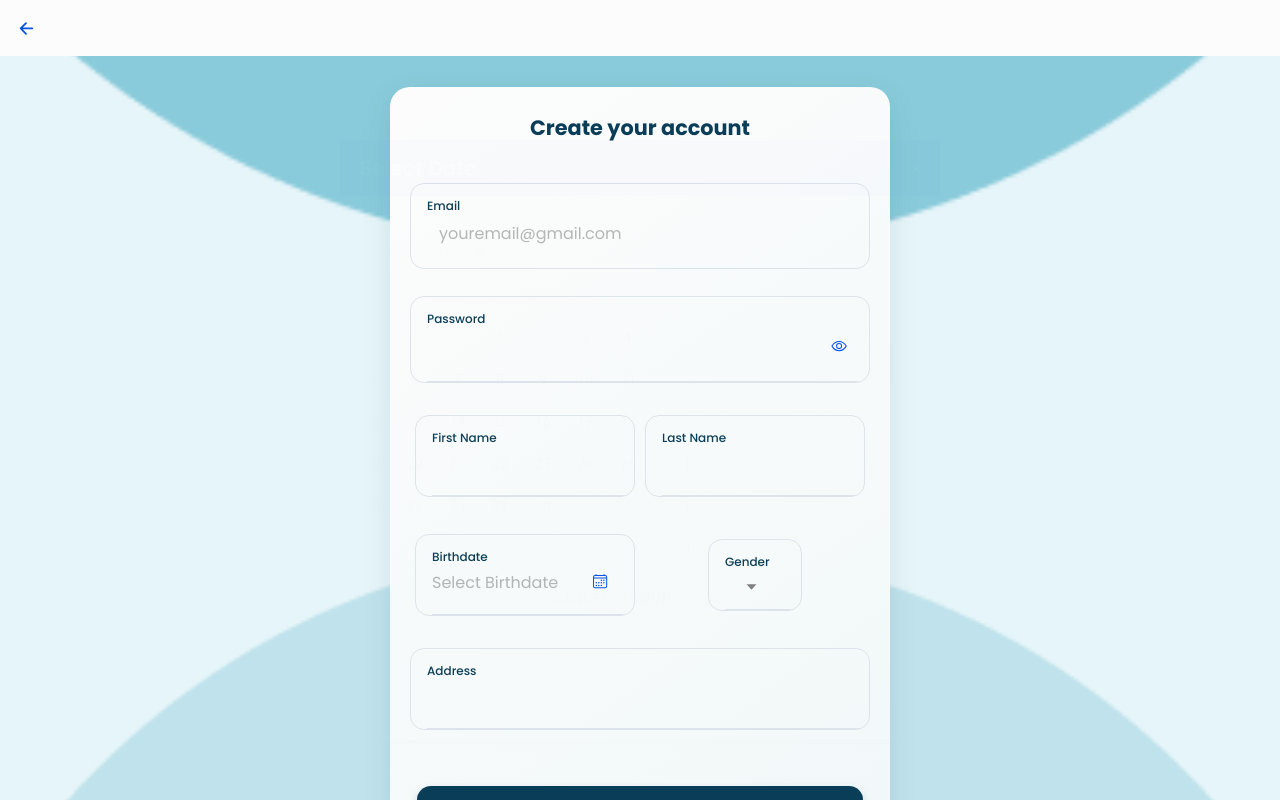
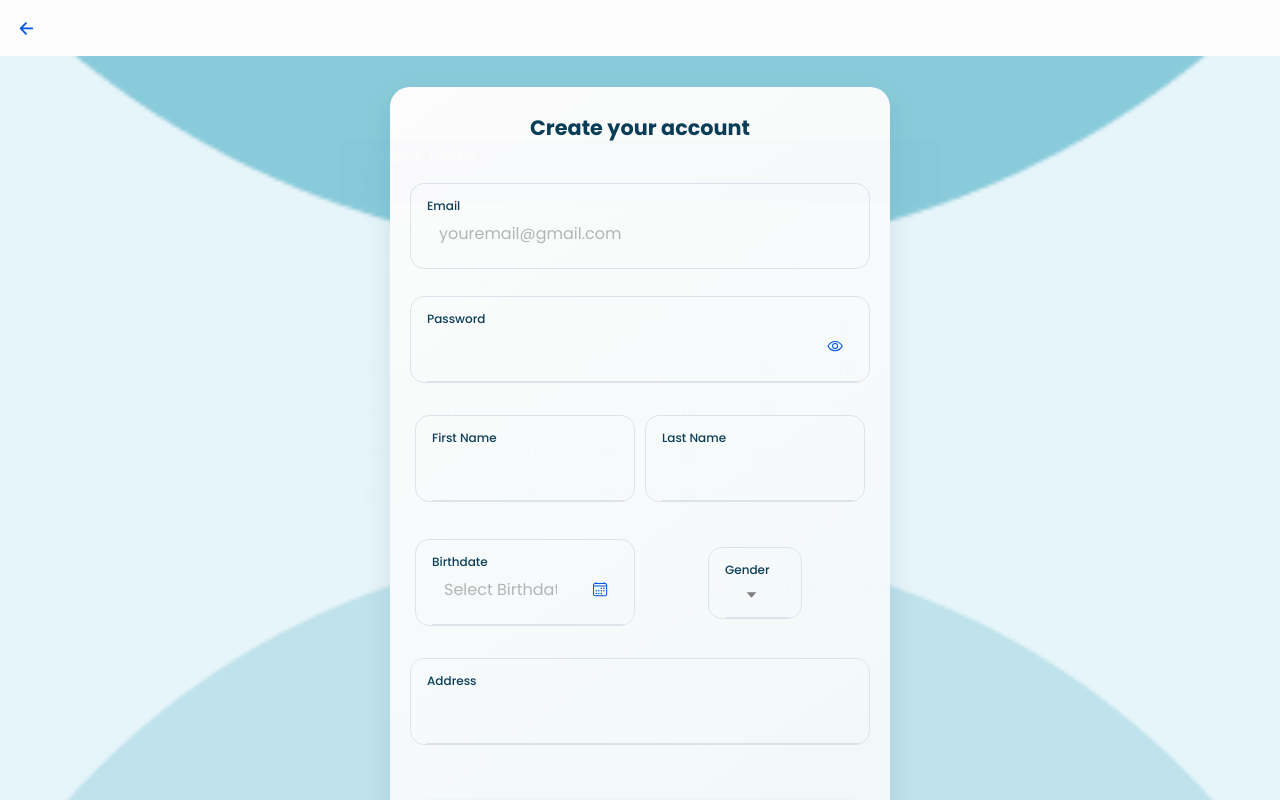
Before and after one commit to DeviDo2/softeng2-jjmc-payroll-system, a React (Vite) app: page /signup-base in a window 1280 px wide. Both pictures are taken after a click on the element 600 px from the left and 581 px from the top of the page. Built offline with nearby package versions, Linux system fonts and the light colour scheme; no server answers.

Commit message:
style: Update input styles and enhance hover effects in Login and Signup pages

```diff
--- a/src/pages/Login/ForgotPassword.css
+++ b/src/pages/Login/ForgotPassword.css
@@ -65,7 +65,7 @@ form {
   margin: 0 0 20px 0;
 }
 
-input[type="Password"] {
+input[type="text"], input[type="password"] {
   border: 2px solid #e1e5e9;
   border-radius: 8px;
   font-family: 'Poppins', sans-serif;
@@ -76,6 +76,8 @@ input[type="Password"] {
   border-radius: 8px;
   padding: 12px 20px;
 }
+
+
 input[type="email"] {
   border: 2px solid #e1e5e9;
   border-radius: 8px;
@@ -93,7 +95,6 @@ input[type="email"]:focus {
   border-color: #0A3F59;
    margin:12px 12px 12px 12px;
   border-radius: 8px;
-  padding: 12px 20px;
 }
 
 
@@ -182,7 +183,7 @@ button[type="submit"]:active {
 }
 
 .return-link:hover {
-  background: #E9FBFC;
+  color: #29a1de;
 }
 
 /* Text Styles */
@@ -228,20 +229,8 @@ p {
     padding: 10px 20px;
   }
 }
-/* Add to existing CSS */
-input[type="password"] {
-  padding: 12px 16px;
-  border: 2px solid #e1e5e9;
-  border-radius: 8px;
-  font-size: 16px;
-  transition: border-color 0.3s ease;
-  background: white;
-}
 
-input[type="password"]:focus {
-  outline: none;
-  border-color: #0A3F59;
-}
+
 
 button:disabled {
   opacity: 0.6;
--- a/src/pages/Login/LoginPage.css
+++ b/src/pages/Login/LoginPage.css
@@ -113,6 +113,10 @@ text-align: right;
   margin-bottom: 10px;
 }
 
+.forgot-password-text:hover {
+  color: #29a1de;
+}
+
 .signup-text {
 text-align: center;
   margin-bottom: 8px; /* Adds space above the button */
--- a/src/pages/Signup/SignUpBase.jsx
+++ b/src/pages/Signup/SignUpBase.jsx
@@ -256,7 +256,6 @@ function SignUpBase({ role: propRole }) {
                       <IonButton fill="clear" slot="end" onClick={togglePasswordVisibility}>
                         <IonIcon
                         icon={showPassword ? eyeOffOutline : eyeOutline}
-                          slot="end"
                           onClick={togglePasswordVisibility}
                           className="password-icon"/>
                       </IonButton>
@@ -292,7 +291,7 @@ function SignUpBase({ role: propRole }) {
                           <IonHeader>
                             <IonToolbar color="primary">
                               <IonTitle>Select Date</IonTitle>
-                              <IonButtons slot="end">
+                              <IonButtons>
                                 <IonButton onClick={() => setShowCalendar(false)}>
                                   <IonIcon icon={closeOutline} />
                                 </IonButton>
--- a/src/pages/Signup/SignUpPage.css
+++ b/src/pages/Signup/SignUpPage.css
@@ -140,5 +140,7 @@ form {
 /* ADDED: fix modal datetime styling */
 ion-modal ion-datetime {
   --background: white;
-  padding: 16px;
+    width: 100% !important;
+    max-width: fit-content;
+    max-height: fit-content;
 }
```
